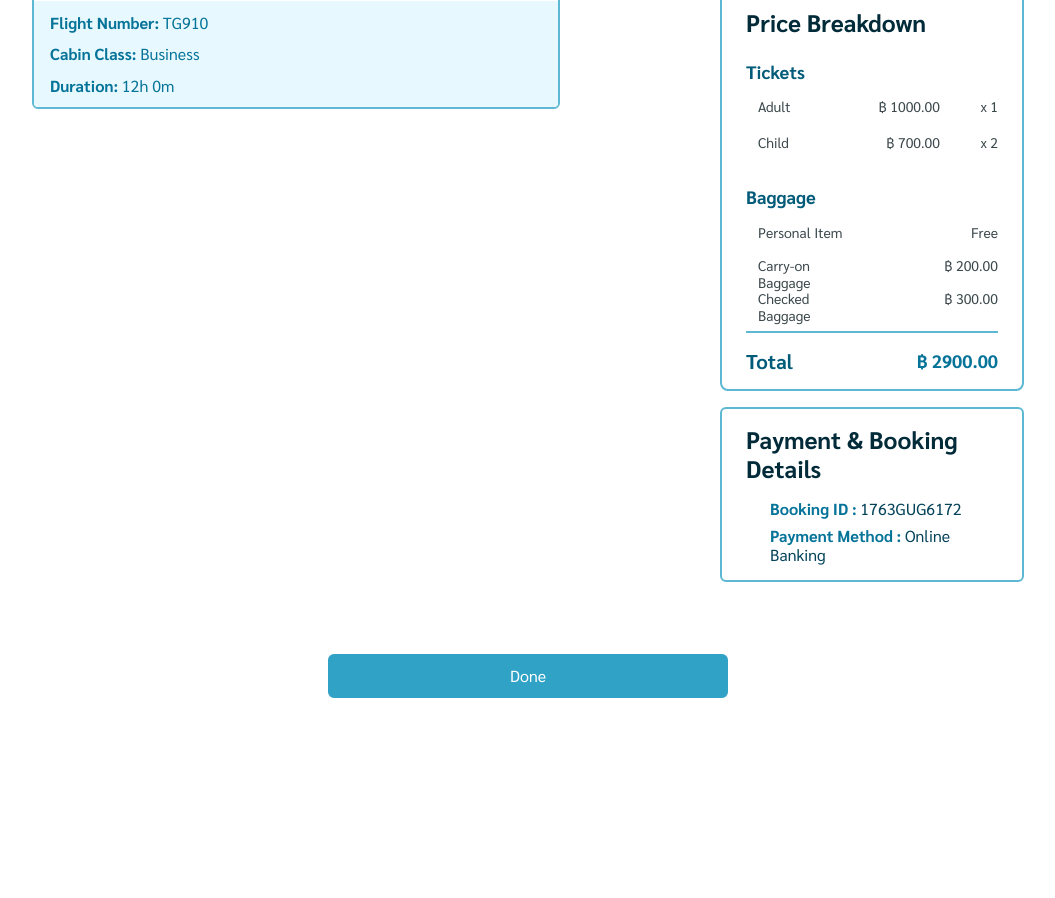
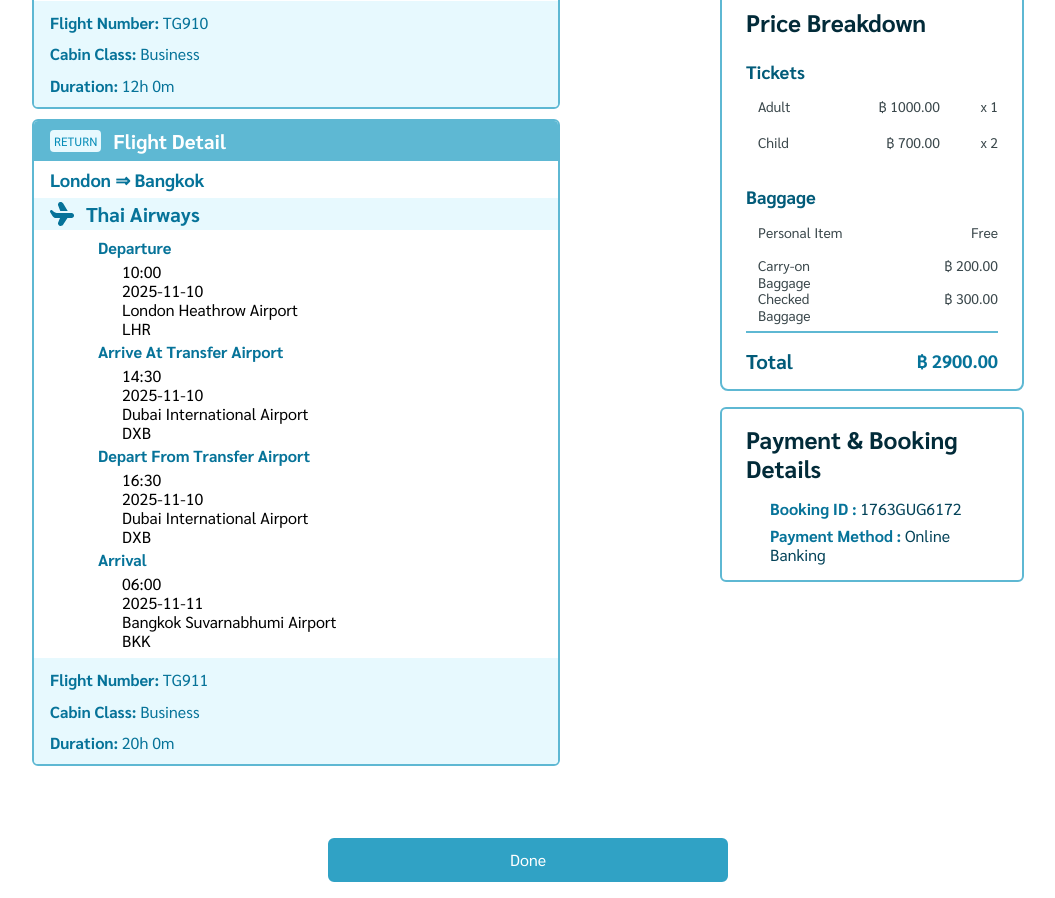
Before and after one commit to Mysterioucz/Se-Project, a Next.js app: page /order-history/order-summary in a window 1280 px wide. Shown: the part 780-1678 px from the top of the page, without its empty margins (112-1167 px from the left). Before the commit the page ends 1494 px from the top, so only its background shows below. Built offline with nearby package versions, Linux system fonts and the light colour scheme; no server answers; what @mui/material-nextjs would draw is missing.

Commit message:
feat/add-multiple-flight

```diff
--- a/src/app/(user)/order-history/order-summary/page.tsx
+++ b/src/app/(user)/order-history/order-summary/page.tsx
@@ -89,6 +89,46 @@ export default function Page() {
         ]
     };
 
+    const mockReturnFlightDetail = {
+        flightLeg: FlightLegTypes.RETURN,
+        departurePlace: "London",
+        arrivalPlace: "Bangkok",
+        airline: "Thai Airways",
+        flightNumber: "TG911",
+        cabinClass: "Business",
+        segments: [
+            {
+                Time: "10:00",
+                Date: "2025-11-10",
+                Airport: "LHR",
+                Place: "London Heathrow Airport"
+            },
+            {
+                Time: "14:30",
+                Date: "2025-11-10",
+                Airport: "DXB",
+                Place: "Dubai International Airport"
+            },
+            {
+                Time: "16:30",
+                Date: "2025-11-10",
+                Airport: "DXB",
+                Place: "Dubai International Airport"
+            },
+            {
+                Time: "06:00",
+                Date: "2025-11-11",
+                Airport: "BKK",
+                Place: "Bangkok Suvarnabhumi Airport"
+            }
+        ]
+    };
+
+    const mockRoundTripFlights = [
+        mockFlightDetail,
+        mockReturnFlightDetail
+    ];
+
     return (
         <div className="flex flex-col w-full justify-center gap-10 py-md">
             <h1 className="font-sarabun text-[2rem] font-bold leading-[120%] text-primary-600">
@@ -103,15 +143,18 @@ export default function Page() {
                         </div>
                     </div>
 
-                    <FlightDetailSummary
-                        flightLeg={mockFlightDetail.flightLeg}
-                        departurePlace={mockFlightDetail.departurePlace}
-                        arrivalPlace={mockFlightDetail.arrivalPlace}
-                        airline={mockFlightDetail.airline}
-                        flightNumber={mockFlightDetail.flightNumber}
-                        cabinClass={mockFlightDetail.cabinClass}
-                        segments={mockFlightDetail.segments}
-                    />
+                    {mockRoundTripFlights.map((flight, index) => (
+                        <FlightDetailSummary
+                            key={index}
+                            flightLeg={flight.flightLeg}
+                            departurePlace={flight.departurePlace}
+                            arrivalPlace={flight.arrivalPlace}
+                            airline={flight.airline}
+                            flightNumber={flight.flightNumber}
+                            cabinClass={flight.cabinClass}
+                            segments={flight.segments}
+                        />
+                    ))}
 
                 </div>
 
@@ -135,6 +178,7 @@ export default function Page() {
                     width="w-[400px]"
                     align="center"
                     styleType="fill"
+                    href="/flights/search"
                 />
             </div>
 
--- a/src/components/Button.tsx
+++ b/src/components/Button.tsx
@@ -43,6 +43,10 @@ export default function Button({
     if (!disabled) {
       setClicked(!clicked); // toggle สี
       onClick();
+
+      if (href) {
+        router.push(href);
+      }
     }
   };
 
```
